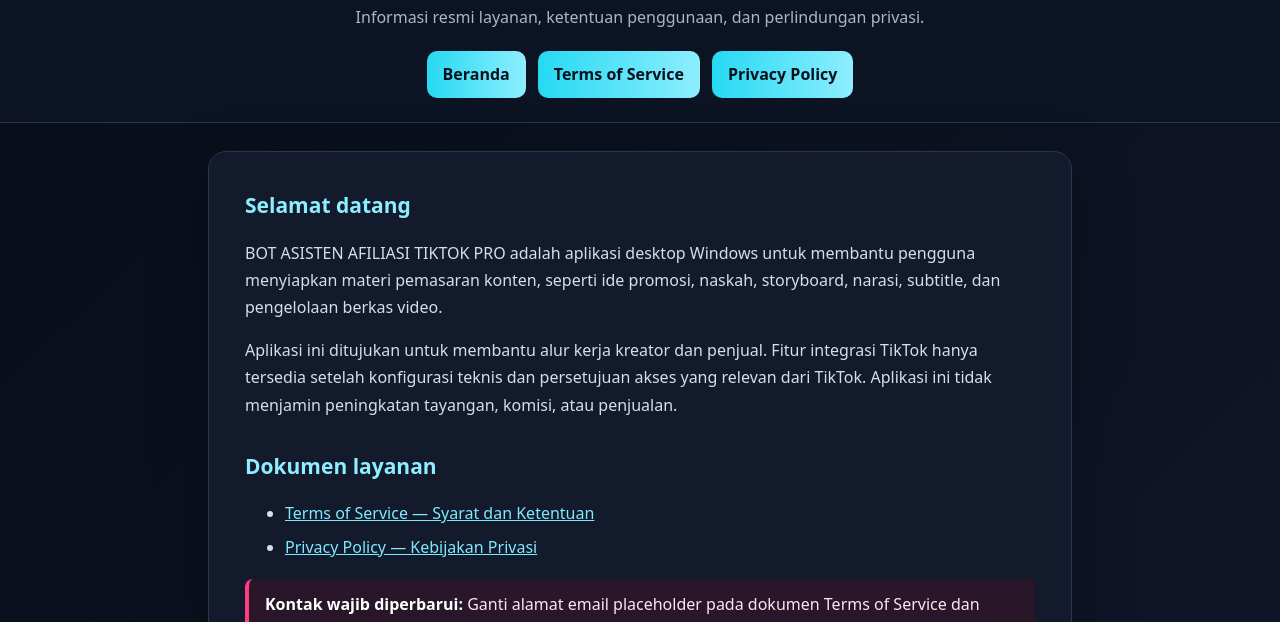
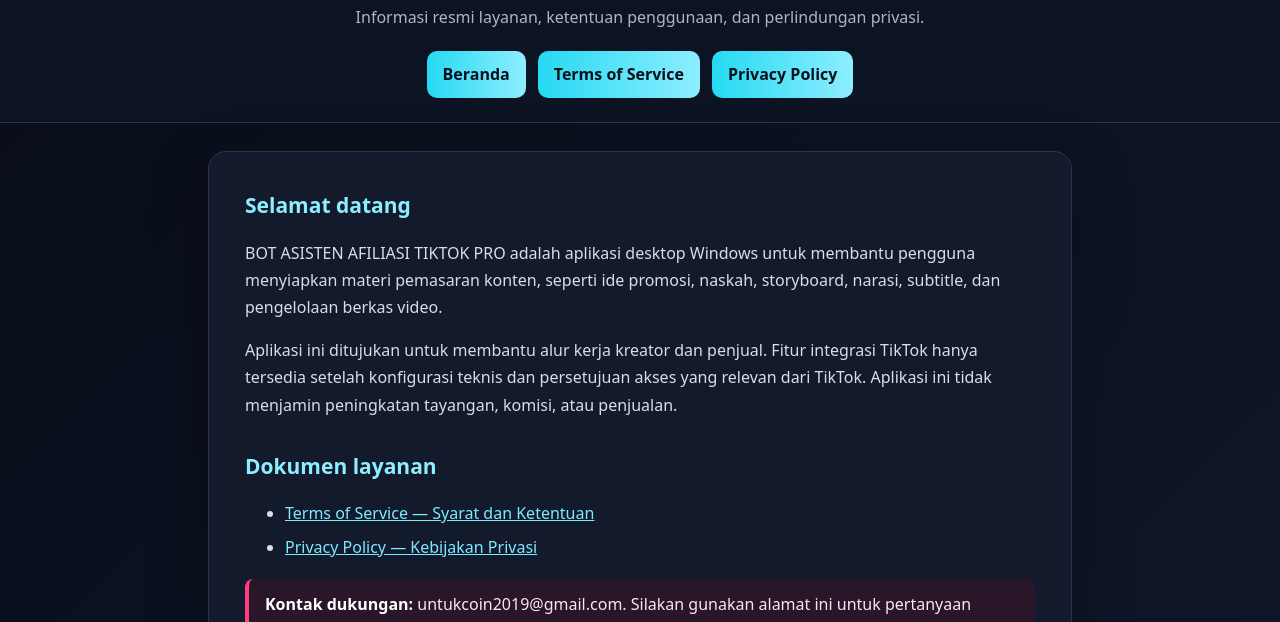
Before and after one commit to muamar-19887/bot-asisten-tiktok, a plain HTML site: page index.html in a window 1280 px wide. Shown: the part 178-800 px from the top of the page. Drawn offline with Linux system fonts and the light colour scheme.

Commit message:
Update index.html

```diff
--- a/index.html
+++ b/index.html
@@ -21,7 +21,7 @@ a{color:#7feaff}strong{color:white}
 <p>BOT ASISTEN AFILIASI TIKTOK PRO adalah aplikasi desktop Windows untuk membantu pengguna menyiapkan materi pemasaran konten, seperti ide promosi, naskah, storyboard, narasi, subtitle, dan pengelolaan berkas video.</p>
 <p>Aplikasi ini ditujukan untuk membantu alur kerja kreator dan penjual. Fitur integrasi TikTok hanya tersedia setelah konfigurasi teknis dan persetujuan akses yang relevan dari TikTok. Aplikasi ini tidak menjamin peningkatan tayangan, komisi, atau penjualan.</p>
 <h2>Dokumen layanan</h2><ul><li><a href="terms.html">Terms of Service — Syarat dan Ketentuan</a></li><li><a href="privacy.html">Privacy Policy — Kebijakan Privasi</a></li></ul>
-<div class="notice"><strong>Kontak wajib diperbarui:</strong> Ganti alamat email placeholder pada dokumen Terms of Service dan Privacy Policy sebelum mengirim aplikasi untuk peninjauan. Jangan publikasikan dokumen dengan alamat kontak yang belum aktif.</div>
+<div class="notice"><strong>Kontak dukungan:</strong> untukcoin2019@gmail.com. Silakan gunakan alamat ini untuk pertanyaan mengenai aplikasi dan kebijakan privasi.</div>
 <h2>Status integrasi</h2><p>Website ini adalah halaman informasi dan kebijakan untuk aplikasi desktop. Website ini bukan halaman login, bukan toko, dan tidak mengklaim sebagai mitra resmi TikTok. Ketersediaan API bergantung pada persetujuan dan izin resmi dari penyedia API.</p>
 </article></main>
 <footer>© 2026 BOT ASISTEN AFILIASI TIKTOK PRO. Layanan independen; tidak berafiliasi atau didukung oleh TikTok.</footer>
```
